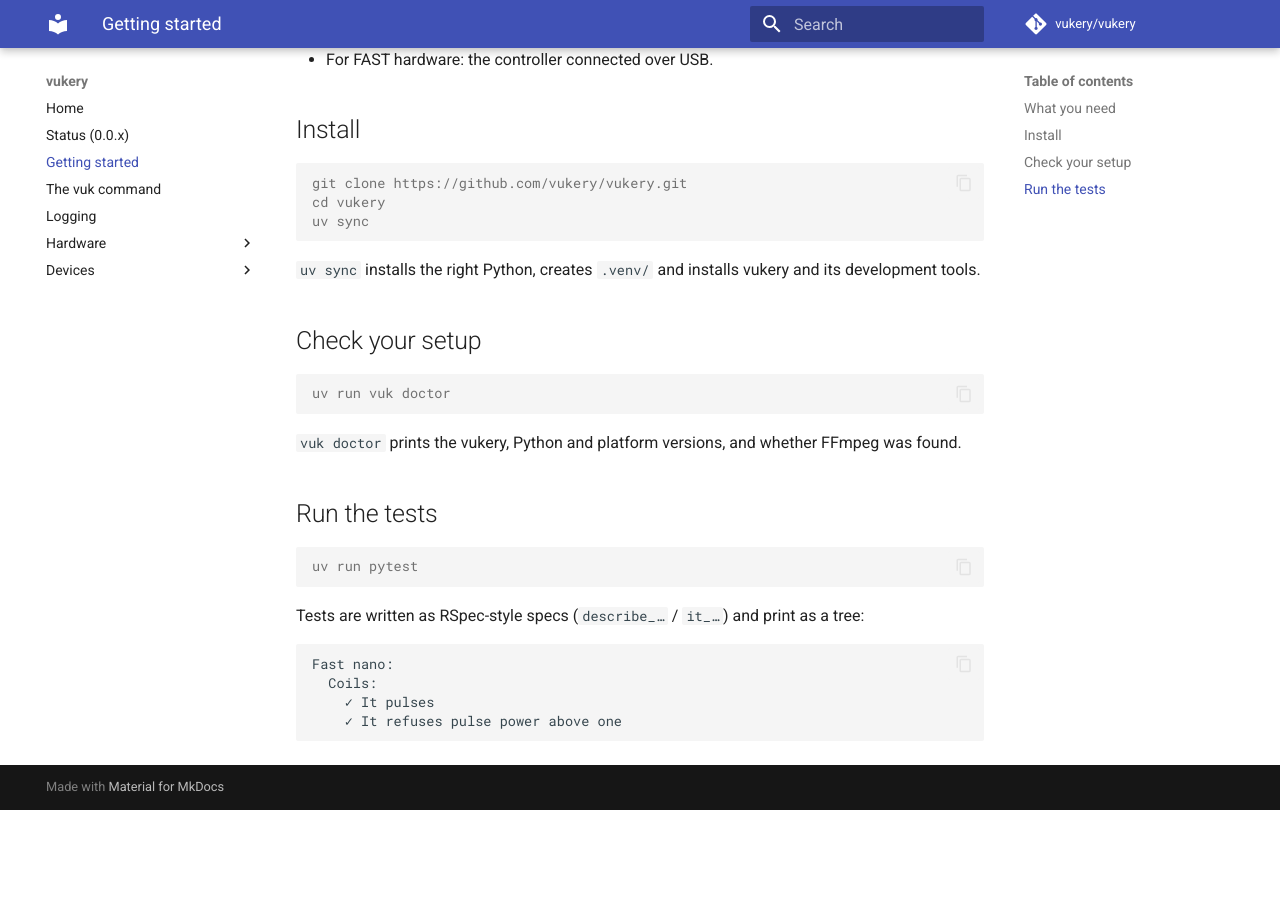
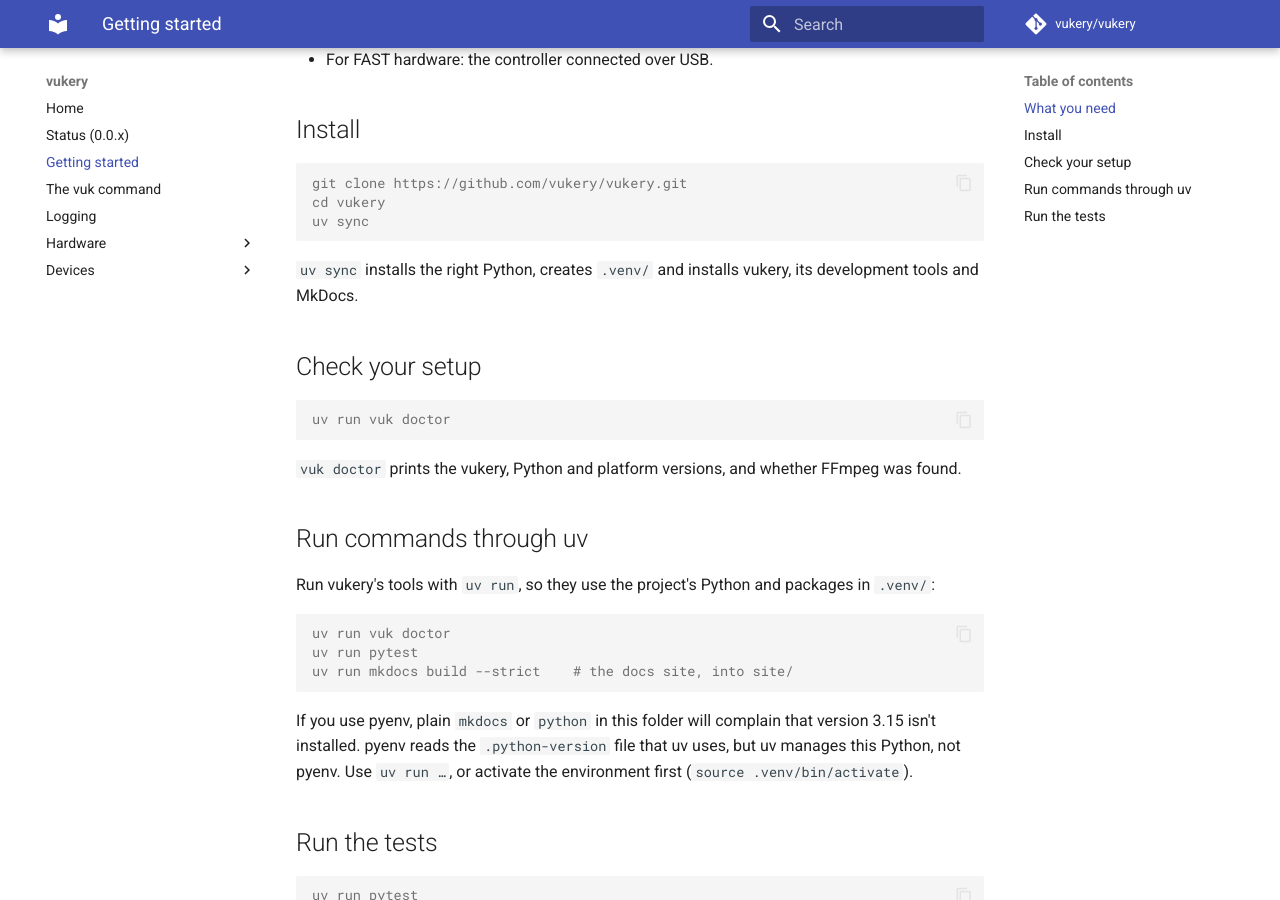
Before and after one commit to vukery/vukery, an MkDocs documentation site: the page built from docs/getting-started.md, in a window 1280 px wide and 900 px high, scrolled down 426 px. Built offline with MkDocs 1.6.1 and Material for MkDocs 9.7.7, drawn with Linux system fonts in a browser that asks for light colours; comment, search, counter and statistics services are not loaded; before the commit the page ends 1236 px from its top, so only the background shows below that.

Commit message:
chore: install MkDocs by default; document running tools through uv
uv sync now installs the docs group, so uv run mkdocs build works without
--group docs. Getting started explains why plain mkdocs fails under pyenv
(it reads .python-version, but uv manages this Python).

Co-Authored-By: Claude Opus 5.5 <noreply@anthropic.com>

````diff
--- a/docs/getting-started.md
+++ b/docs/getting-started.md
@@ -20,8 +20,8 @@ cd vukery
 uv sync
 ```
 
-`uv sync` installs the right Python, creates `.venv/` and installs vukery
-and its development tools.
+`uv sync` installs the right Python, creates `.venv/` and installs vukery,
+its development tools and MkDocs.
 
 ## Check your setup
 
@@ -31,6 +31,22 @@ uv run vuk doctor
 
 `vuk doctor` prints the vukery, Python and platform versions, and whether
 FFmpeg was found.
+
+## Run commands through uv
+
+Run vukery's tools with `uv run`, so they use the project's Python and
+packages in `.venv/`:
+
+```console
+uv run vuk doctor
+uv run pytest
+uv run mkdocs build --strict    # the docs site, into site/
+```
+
+If you use pyenv, plain `mkdocs` or `python` in this folder will complain
+that version 3.15 isn't installed. pyenv reads the `.python-version` file
+that uv uses, but uv manages this Python, not pyenv. Use `uv run …`, or
+activate the environment first (`source .venv/bin/activate`).
 
 ## Run the tests
 
--- a/pyproject.toml
+++ b/pyproject.toml
@@ -20,7 +20,7 @@ mc = ["pyglet>=2.1.19"]  # also needs FFmpeg installed on the system
 
 [dependency-groups]
 dev = ["pytest", "pytest-describe", "pytest-spec", "ruff", "pyright"]
-# Build the docs site locally: uv run --group docs mkdocs build --strict
+# Build the docs site locally: uv run mkdocs build --strict
 docs = [
     "mkdocs>=1.6.1",
     "mkdocs-material>=9.8.2",
@@ -30,6 +30,8 @@ docs = [
 vuk = "vukery.cli:main"
 
 [tool.uv]
+# `uv sync` installs the dev tools and MkDocs, so `uv run pytest` and `uv run mkdocs build` just work
+default-groups = ["dev", "docs"]
 # Use uv's own Python builds, so every machine runs the same interpreter.
 python-preference = "managed"
 
````
Also changed, not shown: CLAUDE.md (+1 -1 lines), 1 other file.
